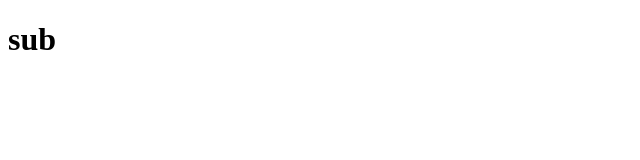
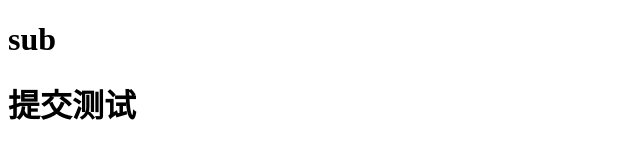
Before and after one commit to pikeCol/jenkins_test, a website: page sub.html in a window 1280 px wide. Shown: the whole page, without its empty margins (0-640 px from the left). Drawn offline with Linux system fonts and the light colour scheme.

Commit message:
提交测试

```diff
--- a/sub.html
+++ b/sub.html
@@ -8,5 +8,6 @@
   </head>
   <body>
     <h1>sub</h1>
+    <h1>提交测试</h1>
   </body>
 </html>
```
